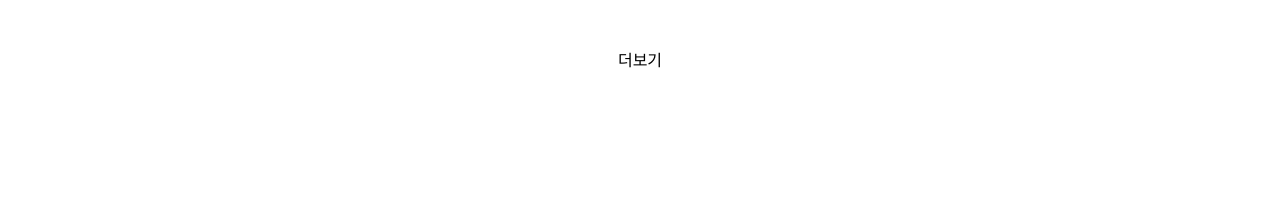
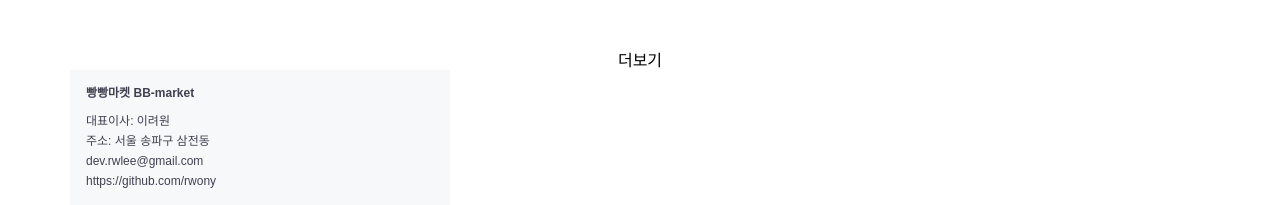
Before and after one commit to rwony/BB-market, a React (Create React App) app: page / in a window 1280 px wide. Shown: the part 820-1025 px from the top of the page. Before the commit the page ends 890 px from the top, so only its background shows below. Built offline with nearby package versions, Linux system fonts and the light colour scheme.

Commit message:
🚧 Implement Footer Layout

```diff
--- a/src/App.js
+++ b/src/App.js
@@ -2,6 +2,7 @@
 import { Routes, Route } from 'react-router-dom'
 
 import Navigation from './layouts/Navigation'
+import Footer from './layouts/Footer'
 import Home from './pages/Home'
 import Detail from './pages/Detail'
 import Event from './pages/Event'
@@ -39,6 +40,8 @@
         <Route path="/detail/:id" element={<Detail shoes={shoes} />} />
         <Route path="/*" element={<div>없는 페이지입니다.</div>} />
       </Routes>
+
+      <Footer />
     </div>
   )
 }
--- /dev/null
+++ b/src/layouts/Footer.js
@@ -0,0 +1,40 @@
+import { Col, Container, Row } from 'react-bootstrap'
+import styled from 'styled-components'
+
+const textStyle12 = '12px'
+
+const FooterDiv = styled.footer`
+  height: 100%;
+  margin: 0 -12px;
+  padding: 16px;
+  background-color: #f7f8fa;
+`
+const FooterTitle = styled.h4`
+  font-size: ${textStyle12};
+  font-weight: 700;
+  margin-bottom: 12px;
+`
+const FooterContent = styled.p`
+  font-size: ${textStyle12};
+  margin-bottom: 2px;
+`
+
+const Footer = () => {
+  return (
+    <Container>
+      <Row>
+        <Col sm={4}>
+          <FooterDiv>
+            <FooterTitle>빵빵마켓 BB-market</FooterTitle>
+            <FooterContent>대표이사: 이려원</FooterContent>
+            <FooterContent>주소: 서울 송파구 삼전동</FooterContent>
+            <FooterContent>dev.rwlee@gmail.com</FooterContent>
+            <FooterContent>https://github.com/rwony</FooterContent>
+          </FooterDiv>
+        </Col>
+      </Row>
+    </Container>
+  )
+}
+
+export default Footer
```
